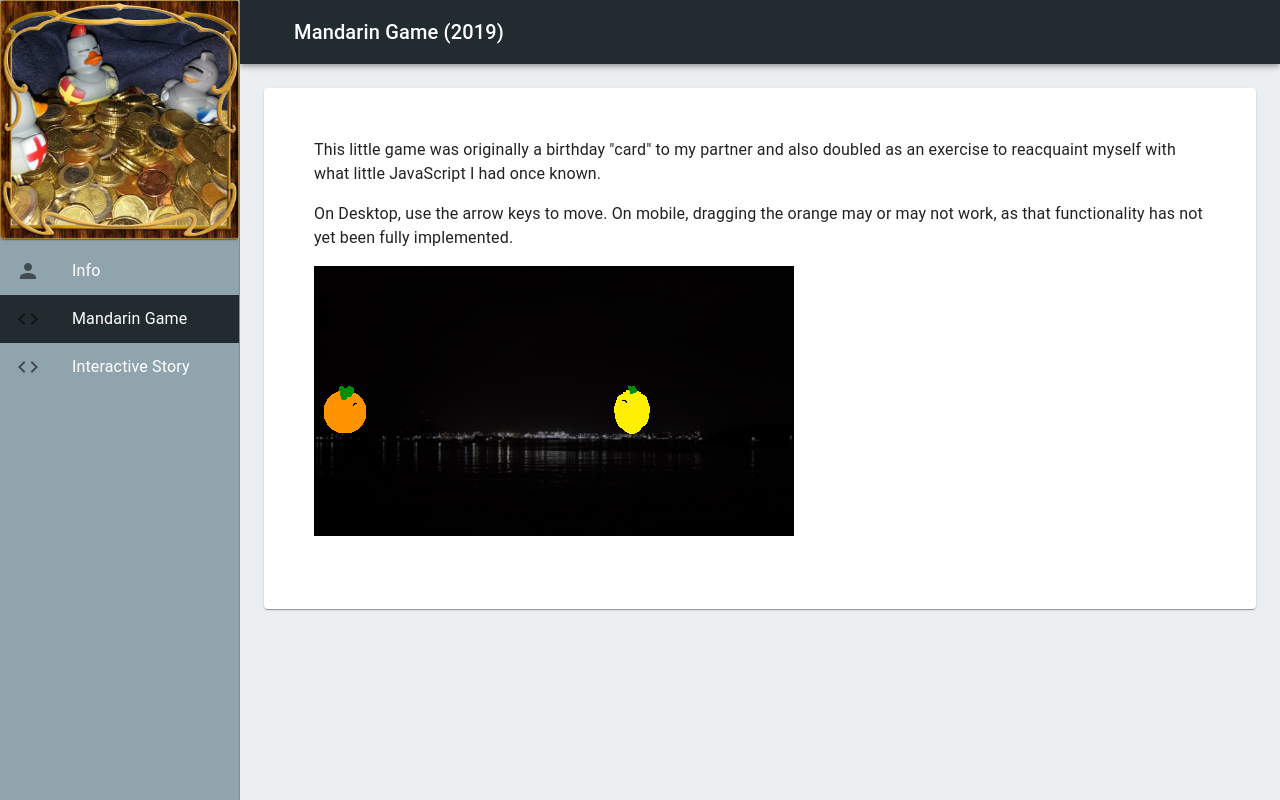
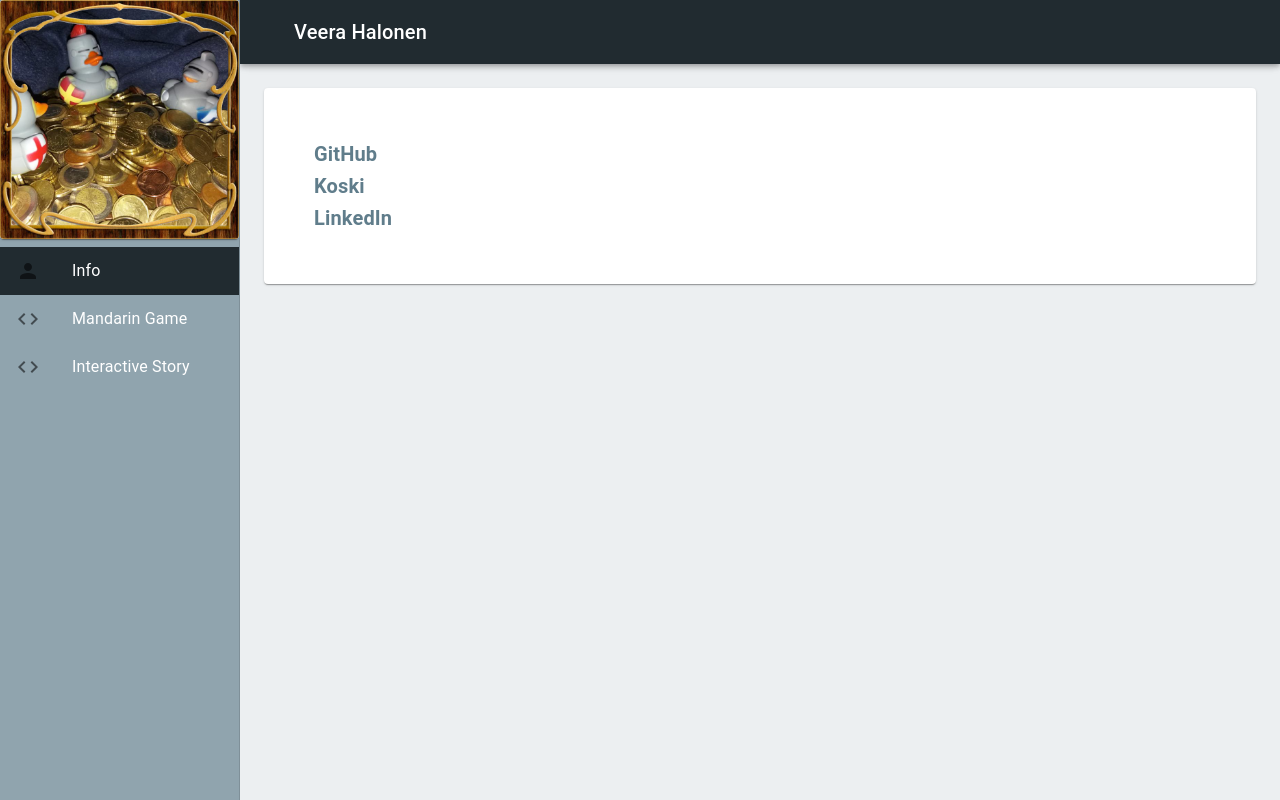
Before and after one commit to VeeHalonen/portfolio, a React (Create React App) app: page / in a window 1280 px wide. Built offline with nearby package versions, Linux system fonts and the light colour scheme.

Commit message:
Prepare for deployment

```diff
--- a/src/components/Layout.tsx
+++ b/src/components/Layout.tsx
@@ -19,7 +19,7 @@ import MenuContents from "./MenuContents";
 const Layout = (props: { mobile: Boolean }) => {
   const classes = props.mobile ? getMobileStyles() : getDesktopStyles();
 
-  const [page, setPage] = useState(Pages.Mandarin); // KESKEN
+  const [page, setPage] = useState(Pages.Info);
   const [mobileMenuOpen, setMobileMenuOpen] = useState(true);
 
   const toggleMenu = () => {
```
